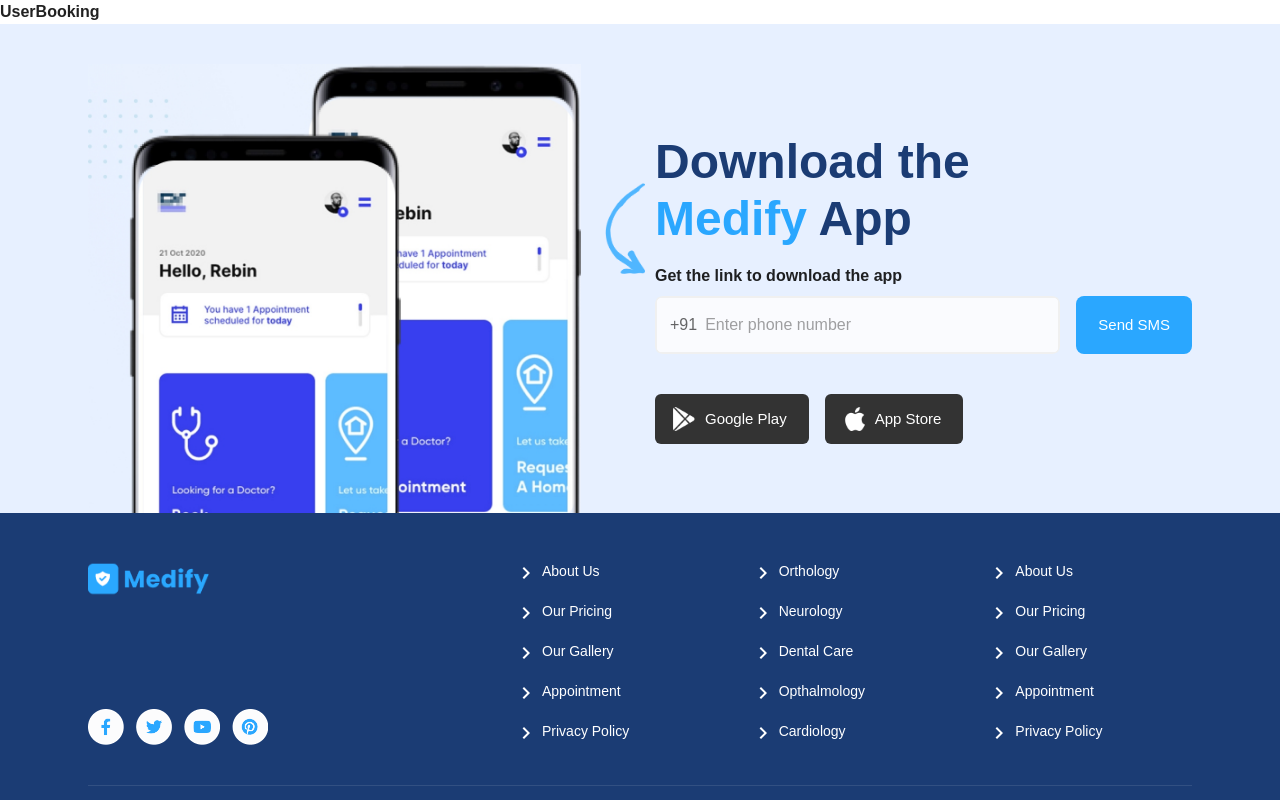
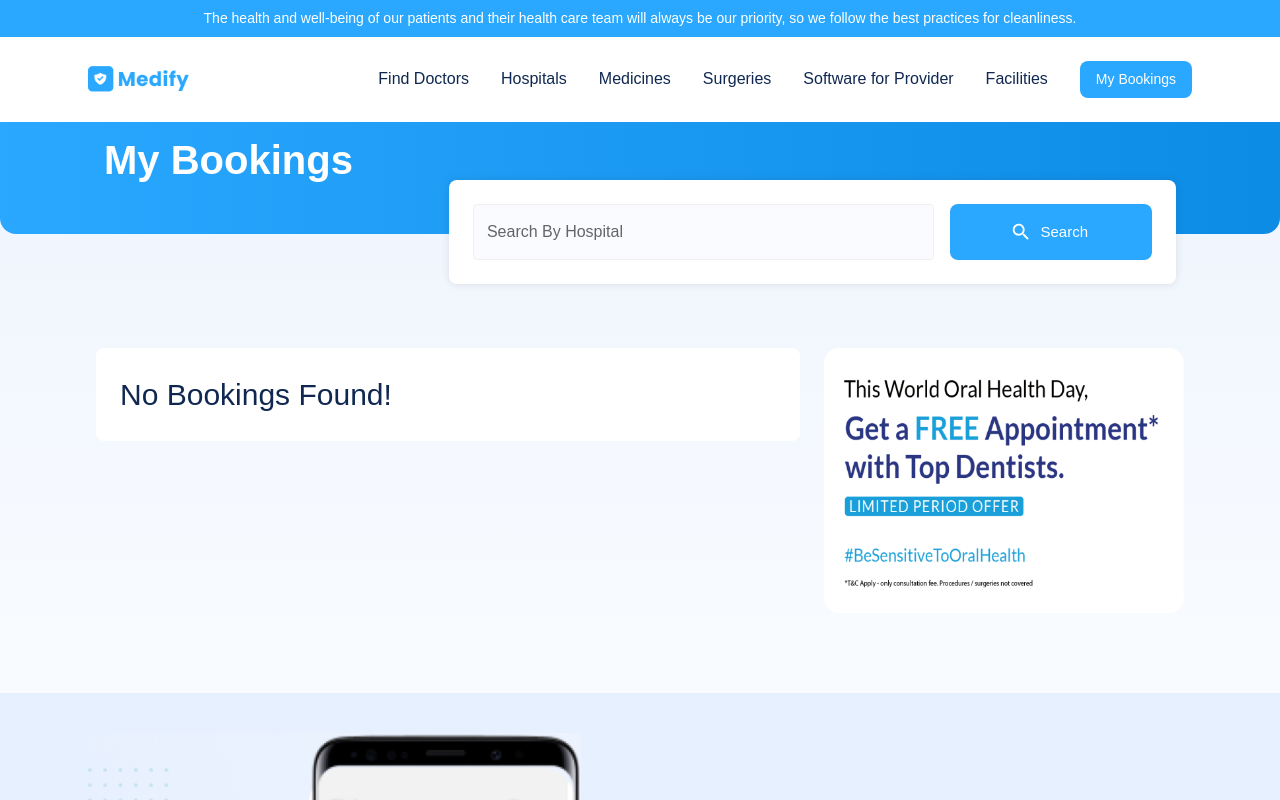
Before and after one commit to ajayghodake/MedifyApp, a React (Create React App) app: page /UserBookings in a window 1280 px wide. Shown: the top 800 px of the page. Built offline with nearby package versions, Linux system fonts and the light colour scheme.

Commit message:
Project Completed

```diff
--- a/src/Search/Search.jsx
+++ b/src/Search/Search.jsx
@@ -1,5 +1,5 @@
 import React from 'react'
-import { Box, Container, Snackbar, Stack, Typography } from "@mui/material";
+import { Box, Container, Stack, Typography } from "@mui/material";
 import axios from 'axios';
 import { useEffect, useState } from 'react';
 import { useSearchParams } from 'react-router-dom';
--- a/src/UserBookings/UserBookings.jsx
+++ b/src/UserBookings/UserBookings.jsx
@@ -1,9 +1,201 @@
-import React from 'react'
-import { Box } from "@mui/material";
+import React from "react";
+import { Box, Typography, Container, Stack } from "@mui/material";
+import HospitalCard from "../components/HospitalCard/HospitalCard";
+import SideOffer from "../assets/offers/cta.png";
+import Navbar from "../components/Navbar/Navbar";
+import { useEffect, useState } from "react";
+import SearchBar from "../components/SearchBar/SearchBar";
 export default function UserBookings() {
+  const [bookings, setBookings] = useState([]);
+  const [filteredBookings, setFilteredBookings] = useState([]);
+
+  useEffect(() => {
+    const localBookings = localStorage.getItem("bookings") || "[]";
+    setBookings(JSON.parse(localBookings));
+  }, []);
+
+  useEffect(() => {
+    setFilteredBookings(bookings);
+  }, [bookings]);
+
   return (
-    <Box height={1} width={1}>
-    <h4>UserBooking</h4>
-  </Box>
-  )
+    <>
+      <Navbar />
+      <Box
+        sx={{ background: "linear-gradient(#EFF5FE, rgba(241,247,255,0.47))" }}
+      >
+        <Box
+          mb="50px"
+          pt={{ xs: 3, md: 1 }}
+          sx={{
+            position: "relative",
+            background: "linear-gradient(90deg, #2AA7FF, #0C8CE5)",
+            borderBottomRightRadius: "1rem",
+            borderBottomLeftRadius: "1rem",
+          }}
+        >
+          <Container maxWidth="xl" sx={{ px: { xs: 0, md: 5 } }}>
+            <Stack
+              direction={{ xs: "column", md: "row" }}
+              spacing={{ xs: 0, md: 12 }}
+              alignItems={{ xs: "center", md: "flex-start" }}
+            >
+              <Typography
+                component="h1"
+                pb={1}
+                fontSize={{ xs: 32, md: 40 }}
+                fontWeight={700}
+                color="#fff"
+              >
+                My Bookings
+              </Typography>
+              <Box
+                bgcolor="#fff"
+                p={3}
+                flexGrow={1}
+                borderRadius={2}
+                boxShadow="0 0 10px rgba(0,0,0,0.1)"
+                sx={{ translate: "0 50px" }}
+                width={{ xs: 1, md: "auto" }}
+              >
+                <SearchBar list={bookings} filteredList={setFilteredBookings} />
+              </Box>
+            </Stack>
+          </Container>
+        </Box>
+
+        <Container maxWidth="xl" sx={{ pt: 8, pb: 10, px: { xs: 0, md: 4 } }}>
+          <Stack alignItems="flex-Start" direction={{ md: "row" }}>
+            <Stack
+              mb={{ xs: 4, md: 0 }}
+              spacing={3}
+              width={{ xs: 1, md: "calc(100% - 384px)" }}
+              mr={3}
+            >
+              {filteredBookings.length > 0 &&
+                filteredBookings.map((hospital, index) => (
+                  <HospitalCard
+                    // key={hospital["Hospital Name"]}
+                    key={`${hospital["Hospital Name"]}-${index}`} //unique Keys
+                    details={hospital}
+                    booking={true}
+                  />
+                ))}
+
+              {filteredBookings.length === 0 && (
+                <Typography variant="h3" bgcolor="#fff" p={3} borderRadius={2}>No Bookings Found!</Typography>
+              )}
+
+            </Stack>
+            <img src={SideOffer} alt="Offers" width={360} height='auto'/>
+          </Stack>
+        </Container>
+      </Box>
+    </>
+  );
 }
+
+// import React from "react";
+// import { Box, Typography, Container, Stack } from "@mui/material";
+// import HospitalCard from "../components/HospitalCard/HospitalCard";
+// import SideOffer from "../assets/offers/cta.png";
+// import Navbar from "../components/Navbar/Navbar";
+// import { useEffect, useState } from "react";
+// import SearchBar from "../components/SearchBar/SearchBar";
+
+// export default function UserBookings() {
+//   const [bookings, setBookings] = useState([]);
+//   const [filteredBookings, setFilteredBookings] = useState([]);
+
+//   useEffect(() => {
+//     const localBookings = localStorage.getItem("bookings") || "[]";
+//     setBookings(JSON.parse(localBookings));
+//   }, []);
+
+//   useEffect(() => {
+//     setFilteredBookings(bookings);
+//   }, [bookings]);
+
+//   return (
+//     <>
+//       <Navbar />
+//       <Box
+//         sx={{ background: "linear-gradient(#EFF5FE, rgba(241,247,255,0.47))" }}
+//       >
+//         <Box
+//           mb="50px"
+//           pt={{ xs: 3, md: 1 }}
+//           sx={{
+//             position: "relative",
+//             background: "linear-gradient(90deg, #2AA7FF, #0C8CE5)",
+//             borderBottomRightRadius: "1rem",
+//             borderBottomLeftRadius: "1rem",
+//           }}
+//         >
+//           <Container maxWidth="xl" sx={{ px: { xs: 0, md: 5 } }}>
+//             <Stack
+//               direction={{ xs: "column", md: "row" }}
+//               spacing={{ xs: 0, md: 12 }}
+//               alignItems={{ xs: "center", md: "flex-start" }}
+//             >
+//               <Typography
+//                 component="h1"
+//                 pb={1}
+//                 fontSize={{ xs: 32, md: 40 }}
+//                 fontWeight={700}
+//                 color="#fff"
+//               >
+//                 My Bookings
+//               </Typography>
+//               <Box
+//                 bgcolor="#fff"
+//                 p={3}
+//                 flexGrow={1}
+//                 borderRadius={2}
+//                 boxShadow="0 0 10px rgba(0,0,0,0.1)"
+//                 sx={{ translate: "0 50px" }}
+//                 width={{ xs: 1, md: "auto" }}
+//               >
+//                 <SearchBar list={bookings} filteredList={setFilteredBookings} />
+//               </Box>
+//             </Stack>
+//           </Container>
+//         </Box>
+
+//         <Container maxWidth="xl" sx={{ pt: 8, pb: 10, px: { xs: 0, md: 4 } }}>
+//           <Stack alignItems="flex-start" direction={{ md: "row" }}>
+//             <Stack
+//               mb={{ xs: 4, md: 0 }}
+//               spacing={3}
+//               width={{ xs: 1, md: "calc(100% - 384px)" }} // CORRECTED HERE (Missing closing parenthesis)
+//               mr="24" // CORRECTED HERE (Should be `mr={3}` or another valid spacing value)
+//             >
+//               {/* {filteredBookings.length > 0 &&
+//                 filteredBookings.map((hospital) => (
+//                   <HospitalCard
+//                     key={hospital["Hospital Name"]}
+//                     details={hospital}
+//                     booking={true}
+//                   />
+//                 ))} */}
+
+//               {filteredBookings.length > 0 &&
+//                 filteredBookings.map((hospital) => (
+//                   <HospitalCard
+//                     key={hospital["Hospital Name"]}
+//                     details={hospital}
+//                     booking={true}
+//                   />
+//                 ))}
+
+//               {filteredBookings.length == 0 && (
+//                 <Typography variant="h3" bgcolor="#fff" p={3} borderRadius={2}>No Bookings Found!</Typography>
+//               )}
+//             </Stack>
+//             <img src={SideOffer} alt="Offers" width={360} height="auto" />
+//           </Stack>
+//         </Container>
+//       </Box>
+//     </>
+//   );
+// }
--- /dev/null
+++ b/src/components/SearchBar/SearchBar.jsx
@@ -0,0 +1,45 @@
+import React from "react";
+import { Button, Stack, TextField } from "@mui/material";
+import { useState, useMemo } from "react";
+import SearchIcon from "@mui/icons-material/Search";
+export default function SearchBar({ list, filteredList }) {
+  const [inputText, setInputText] = useState("");
+
+  const filteredText = useMemo(() => {
+    if (!inputText.trim()) return list;
+    return list.filter((item) =>
+      item["Hospital Name"]
+        .toLowerCase()
+        .includes(inputText.trim().toLowerCase())
+    );
+  }, [inputText, list]);
+  const handelSubmit = (e) => {
+    e.preventDefault();
+    filteredList(filteredText);
+  };
+  return (
+    <form onSubmit={handelSubmit}>
+      <Stack direction="row" spacing={2}>
+        <TextField
+          type="text"
+          label="Search By Hospital"
+          variant="outlined"
+          fullWidth
+          value={inputText}
+          onChange={(e) => setInputText(e.target.value)}
+          inputProps={{ maxLength: 100 }}
+        />
+        <Button
+          type="submit"
+          variant="contained"
+          size="large"
+          startIcon={<SearchIcon />}
+          sx={{ py: "15px", px: 8, flexShrink: 0 }}
+          disableElevation
+        >
+          Search
+        </Button>
+      </Stack>
+    </form>
+  );
+}
```
